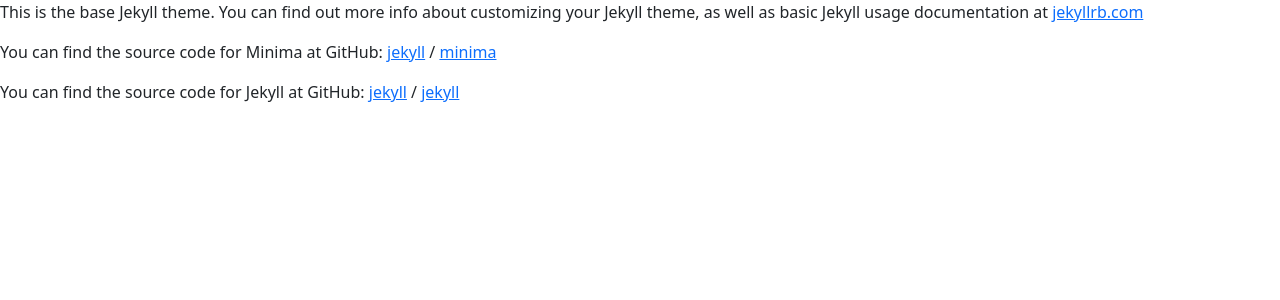
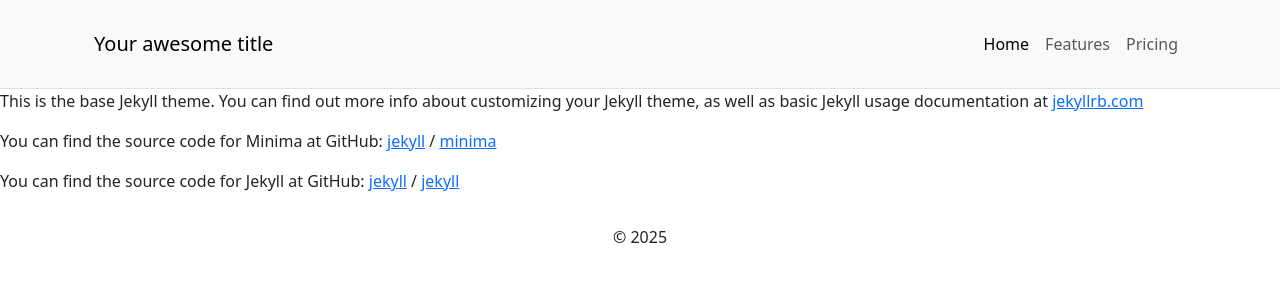
Before and after one commit to nicollinoxx/portfolio, a Jekyll site: the page built from about.markdown, in a window 1280 px wide. Shown: the top 300 px of the page. Built offline with Jekyll 4.4.1, drawn with Linux system fonts in a browser that asks for light colours.

Commit message:
Custom header and footer

```diff
--- a/_includes/footer.html
+++ b/_includes/footer.html
@@ -1,2 +1,3 @@
-<footer>
+<footer class="text-center py-3">
+    <p>&copy; {{ site.time | date: "%Y" }}</p>
 </footer>
--- a/_includes/header.html
+++ b/_includes/header.html
@@ -1,2 +1,25 @@
-<header>
+<header class="bg-light py-3 border-bottom sticky-top">
+  <div class="container">
+    <nav class="navbar navbar-expand-lg bg-body-tertiary">
+      <div class="container-fluid">
+        <a class="navbar-brand" href="/">{{ site.title }}</a>
+        <button class="navbar-toggler" type="button" data-bs-toggle="collapse" data-bs-target="#navbarNav" aria-controls="navbarNav" aria-expanded="false" aria-label="Toggle navigation">
+          <span class="navbar-toggler-icon"></span>
+        </button>
+        <div class="collapse navbar-collapse justify-content-end" id="navbarNav">
+          <ul class="navbar-nav">
+            <li class="nav-item">
+              <a class="nav-link active" aria-current="page" href="#">Home</a>
+            </li>
+            <li class="nav-item">
+              <a class="nav-link" href="#">Features</a>
+            </li>
+            <li class="nav-item">
+              <a class="nav-link" href="#">Pricing</a>
+            </li>
+          </ul>
+        </div>
+      </div>
+    </nav>
+  </div>
 </header>
```
